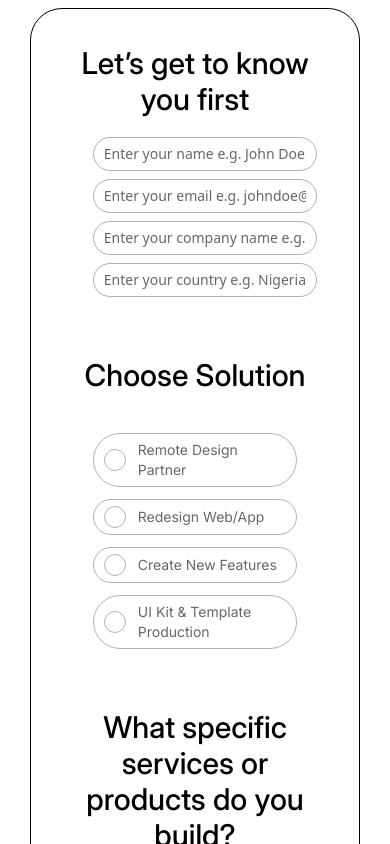
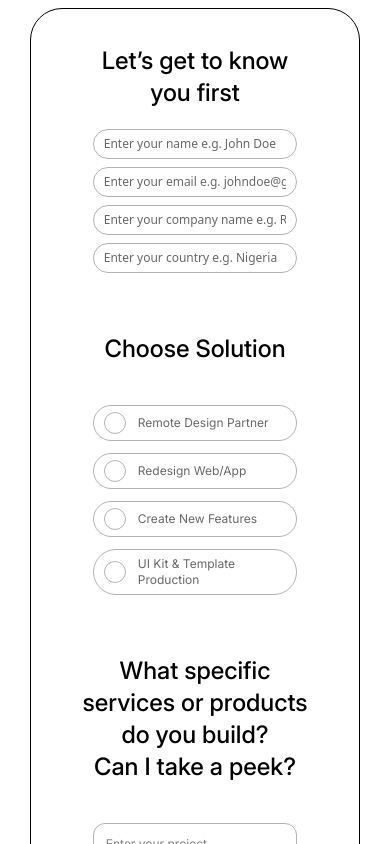
Before and after one commit to zayonsoft/oso-miracle-portfolio, a React (Vite) app: page /contact in a window 390 px wide. Shown: the part 900-1744 px from the top of the page. Built offline with nearby package versions, Linux system fonts and the light colour scheme.

Commit message:
Adjusted Contact Responsiveness

```diff
--- a/src/pages/contact/contactform/FormOption.jsx
+++ b/src/pages/contact/contactform/FormOption.jsx
@@ -7,19 +7,19 @@ export function FormOPtion({ id, value, selected, updateFunction }) {
         onClick={() => updateFunction(id)}
         className={
           selected
-            ? "flex cursor-pointer items-center gap-3 rounded-4xl border outline-none font-normal font-inter border-[#0000004D] text-sm px-2.5 py-1.5 text-[#000000] placeholder:text-sm"
-            : "flex cursor-pointer items-center gap-3 rounded-4xl border outline-none font-normal font-inter border-[#0000004D] text-sm px-2.5 py-1.5 text-[#00000099] placeholder:text-sm"
+            ? "flex cursor-pointer items-center gap-3 rounded-4xl border outline-none font-normal font-inter border-[#0000004D] text-sm px-2.5 py-1.5 text-[#000000] max-[750px]:text-xs"
+            : "flex cursor-pointer items-center gap-3 rounded-4xl border outline-none font-normal font-inter border-[#0000004D] text-sm px-2.5 py-1.5 text-[#00000099] max-[750px]:text-xs"
         }
       >
         {!selected ? (
           <button
             type="button"
-            className="cursor-pointer block p-2.5 w-5 h-5 border border-[#0000004D] rounded-full"
+            className="cursor-pointer block p-2.5 w-5 h-5 border max-[750px]:w-4 max-[750px]:h-4 border-[#0000004D] rounded-full"
           ></button>
         ) : (
           <button
             type="button"
-            className="grid text-white justify-center font-bold box-border content-center text-center cursor-pointer bg-[#448EF9] p-2.5 w-5 h-5 border border-[#448EF9] rounded-full"
+            className="grid text-white justify-center font-bold box-border content-center text-center cursor-pointer bg-[#448EF9] p-2.5 w-5 h-5 max-[750px]:w-4 max-[750px]:h-4 border border-[#448EF9] rounded-full"
           >
             <Check size={14} strokeWidth={4} />
           </button>
--- a/src/pages/contact/contactform/IntroInput.jsx
+++ b/src/pages/contact/contactform/IntroInput.jsx
@@ -1,7 +1,7 @@
 export default function IntroInput(props) {
   return (
     <input
-      className="rounded-4xl border outline-none border-[#0000004D] text-sm px-2.5 py-1.5 text-[#00000099] focus:border-[#000000] placeholder:text-[#00000099] placeholder:text-sm"
+      className="rounded-4xl border outline-none border-[#0000004D] text-sm px-2.5 py-1.5 text-[#00000099] max-[750px]:text-xs focus:border-[#000000] placeholder:text-[#00000099] placeholder:text-sm max-[750px]:placeholder:text-xs"
       placeholder={`${props.placeholder}`}
       value={props.value}
       onChange={(e) => props.onchangeFunction(props.id, e.target.value)}
--- a/src/pages/contact/contactform/Introduction.jsx
+++ b/src/pages/contact/contactform/Introduction.jsx
@@ -3,7 +3,7 @@ import IntroInputs from "./IntroInputs";
 export default function Introduction(props) {
   return (
     <div className="grid gap-5 box-border bg-red p-2">
-      <h2 className="text-center font-inter font-medium text-3xl">
+      <h2 className="text-center font-inter font-medium text-3xl max-[750px]:text-2xl">
         Let’s get to know you first
       </h2>
       <div className="max-w-[500px] w-[90%] grid gap-2 m-auto">
--- a/src/pages/contact/contactform/PrimaryCompetitors.jsx
+++ b/src/pages/contact/contactform/PrimaryCompetitors.jsx
@@ -17,7 +17,7 @@ export default function PrimaryCompetitors(props) {
 
   return (
     <section className="grid gap-10 font-inter w-[90%] box-border max-w-[800px] bg-red p-2 m-auto">
-      <h1 className="text-center font-medium text-3xl">
+      <h1 className="text-center font-medium text-3xl max-[750px]:text-2xl">
         Who are your primary competitors?
       </h1>
       <div className="grid gap-3 max-w-[500px] w-[90%] m-auto">
--- a/src/pages/contact/contactform/ProjectGoals.jsx
+++ b/src/pages/contact/contactform/ProjectGoals.jsx
@@ -15,7 +15,7 @@ export default function ProjectGoals() {
   }
   return (
     <section className="grid gap-10 font-inter w-[90%] box-border max-w-[800px] bg-red p-2 m-auto">
-      <h1 className="text-center font-medium text-3xl">
+      <h1 className="text-center font-medium text-3xl max-[750px]:text-2xl">
         Your project goals...
       </h1>
       <div className="grid gap-3 max-w-[500px] w-[90%] m-auto">
--- a/src/pages/contact/contactform/Solution.jsx
+++ b/src/pages/contact/contactform/Solution.jsx
@@ -3,7 +3,7 @@ import SolutionOptions from "./SolutionOptions";
 export default function Solution(props) {
   return (
     <div className="grid gap-10 box-border p-2">
-      <h2 className="text-center font-inter font-medium text-3xl">
+      <h2 className="text-center font-inter font-medium text-3xl max-[750px]:text-2xl">
         Choose Solution
       </h2>
       <div className="max-w-[500px] w-[90%] grid gap-3 m-auto">
--- a/src/pages/contact/contactform/SpecificServices.jsx
+++ b/src/pages/contact/contactform/SpecificServices.jsx
@@ -27,7 +27,7 @@ export default function SpecificServices(props) {
 
   return (
     <section className="grid gap-10 font-inter p-2">
-      <h1 className="text-center font-medium text-3xl">
+      <h1 className="text-center font-medium text-3xl  max-[750px]:text-2xl">
         What specific services or products do you build? <br />
         Can I take a peek?
       </h1>
--- a/src/pages/contact/contactform/SubmitButton.jsx
+++ b/src/pages/contact/contactform/SubmitButton.jsx
@@ -1,7 +1,7 @@
 export default function SubmitButton(props) {
   return (
     <p className="max-w-[500px] w-[90%] grid m-auto">
-      <button className="border border-black outline-none rounded-3xl p-1.5 font-montserrat font-semibold hover:border-[#448EF9] hover:bg-[#448EF9] hover:text-white">
+      <button className="border border-black outline-none rounded-3xl p-1.5 font-montserrat font-semibold hover:border-[#448EF9] text-sm hover:bg-[#448EF9] hover:text-white">
         {" "}
         Submit Form
       </button>
--- a/src/pages/contact/contactform/Timeline.jsx
+++ b/src/pages/contact/contactform/Timeline.jsx
@@ -32,7 +32,7 @@ export default function Timeline(props) {
   }
   return (
     <div className="grid gap-10 box-border p-2">
-      <h2 className="text-center font-inter font-medium text-3xl">
+      <h2 className="text-center font-inter font-medium text-3xl max-[750px]:text-2xl">
         Choose Solution
       </h2>
       <div className="max-w-[500px] w-[90%] grid gap-3 m-auto">
```
